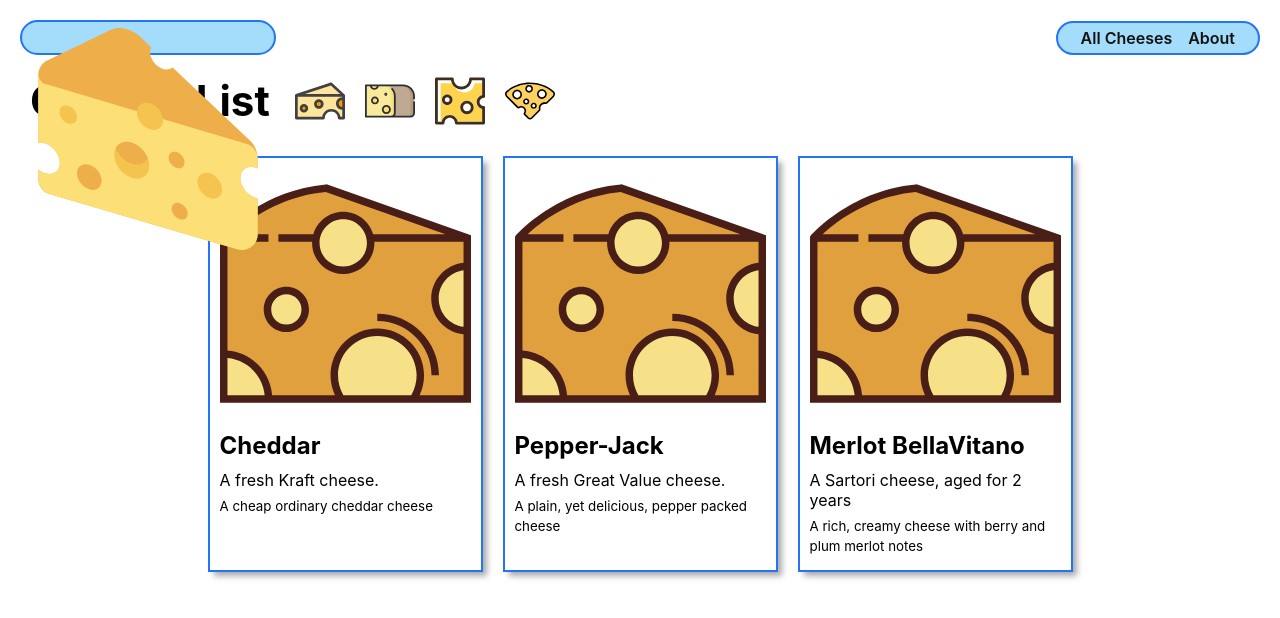
After one commit to ElijahSMIAEL/cheese-board, a Django app: page /cheeses/ in a window 1280 px wide. The commit adds this page. Shown: the top 618 px of the page. Run offline with Django 4.2, Linux system fonts and the light colour scheme.

Commit message:
add about and index view for cheeses

```diff
--- /dev/null
+++ b/main_app/static/css/cheeses/cheese-index.css
@@ -0,0 +1,38 @@
+.card-container {
+  padding: 0 30px;
+  display: flex;
+  justify-content: center;
+  flex-wrap: wrap;
+}
+
+.card {
+  width: 275px;
+  margin: 10px;
+  border: var(--borders);
+  box-shadow: var(--card-box-shadow);
+}
+
+.card-content {
+  padding: 10px;
+  width: 100%;
+}
+
+.usr-img {
+  width: 100%;
+  border-radius: var(--card-border-radius);
+}
+
+.card > a {
+  text-decoration: none;
+  color: var(--text-color);
+}
+
+.card h2 {
+  margin: 10px 0;
+  font-size: var(--font-xl);
+}
+
+.card p {
+  margin: 5px 0;
+  font-size: var(--font-reg);
+}
--- a/main_app/templates/about.html
+++ b/main_app/templates/about.html
@@ -2,7 +2,7 @@
 
 {% block content %}
 
-<h1>About the Cheese Collector</h1>
+<h1>About the Cheese Board</h1>
 <hr />
 <p class="page-content">
   I like long romantic walks down the produce aisle. Also, I am currently job seeking!
--- a/main_app/templates/base.html
+++ b/main_app/templates/base.html
@@ -12,7 +12,7 @@
   href="{% static 'images/cheese-logo.svg' %}"
   >
   <link rel="stylesheet" type="text/css" href="{% static 'css/base.css' %}">
-  <title>Cat Collector</title>
+  <title>Cheese Board</title>
   {% block head %}
   {% endblock %}
 </head>
@@ -22,12 +22,13 @@
       <a href="/">
         <img
           src="{% static 'images/cheese-logo.svg' %}"
-          alt="The Cat Collector Logo"
+          alt="The Cheese Board Logo"
         >
       </a>
     </div>
     <nav>
       <ul>
+        <li><a href="/cheeses">All Cheeses</a></li>
         <li><a href="/about">About</a></li>
       </ul>
     </nav>
--- /dev/null
+++ b/main_app/templates/cheeses/index.html
@@ -0,0 +1,44 @@
+{% extends 'base.html' %}
+{% load static %}
+
+{% block head %}
+<link
+  rel="stylesheet"
+  type="text/css"
+  href="{% static 'css/cheeses/cheese-index.css' %}"
+/>
+{% endblock %}
+
+{% block content %}
+
+<section class="page-header">
+  <h1>Cheese List</h1>
+  <img src="{% static 'images/cheese-face-left.svg' %}" alt="A nice hole-y slice of cheese" />
+  <img src="{% static 'images/cheese-wheel-slice.svg' %}" alt="A cheese wheel slice" />
+  <img src="{% static 'images/cheese-square.svg' %}" alt="A cheese square" />
+  <img src="{% static 'images/cheese-sector.svg' %}" alt="A cheese arc-wedge" />
+</section>
+
+<section class="card-container">
+  {% for cheese in cheeses %}
+    <div class="card">
+      <div class="card-content">
+        <div class="card-img-container">
+          <img
+            src="{% static 'images/cheese-tall-slice.svg' %}"
+            alt="A tall cheese"
+          >
+        </div>
+        <h2 class="card-title">{{ cheese.name }}</h2>
+        {% if cheese.age > 0 %}
+          <p>A {{ cheese.brand }} cheese, aged for {{ cheese.age }} years</p>
+        {% else %}
+          <p>A fresh {{ cheese.brand }} cheese.</p>
+        {% endif %}
+        <p><small>{{ cheese.description }}</small></p>
+      </div>
+    </div>
+  {% endfor %}
+</section>
+
+{% endblock %}
--- a/main_app/urls.py
+++ b/main_app/urls.py
@@ -4,4 +4,5 @@ from . import views
 urlpatterns = [
   path('', views.home, name='home'),
   path('about/', views.about, name='about'),
+  path('cheeses/', views.cheeses_index, name='cheeses'),
 ]
--- a/main_app/views.py
+++ b/main_app/views.py
@@ -3,9 +3,26 @@ from django.shortcuts import render
 # Add the following import
 from django.http import HttpResponse
 
+class Cheese:
+
+  def __init__(self, name, brand, age, description):
+    self.name = name
+    self.brand = brand
+    self.age = age
+    self.description = description
+
+cheeses = [
+  Cheese('Cheddar', 'Kraft', 0, 'A cheap ordinary cheddar cheese'),
+  Cheese('Pepper-Jack', 'Great Value', 0, 'A plain, yet delicious, pepper packed cheese'),
+  Cheese('Merlot BellaVitano', 'Sartori', 2, 'A rich, creamy cheese with berry and plum merlot notes')
+]
+
 # Define the home view
 def home(request):
-  return HttpResponse('<h1>Hello Cheese</h1>')
+  return render(request, 'home.html')
 
 def about(request):
   return render(request, 'about.html')
+
+def cheeses_index(request):
+  return render(request, 'cheeses/index.html', { 'cheeses' : cheeses })
```
Also changed, not shown: main_app/static/images/cheese-face-left.svg (added), main_app/static/images/cheese-sector.svg (added), main_app/static/images/cheese-square.svg (added), main_app/static/images/cheese-tall-slice.svg (added), main_app/static/images/cheese-wheel-slice.svg (added), main_app/templates/home.html (added).
